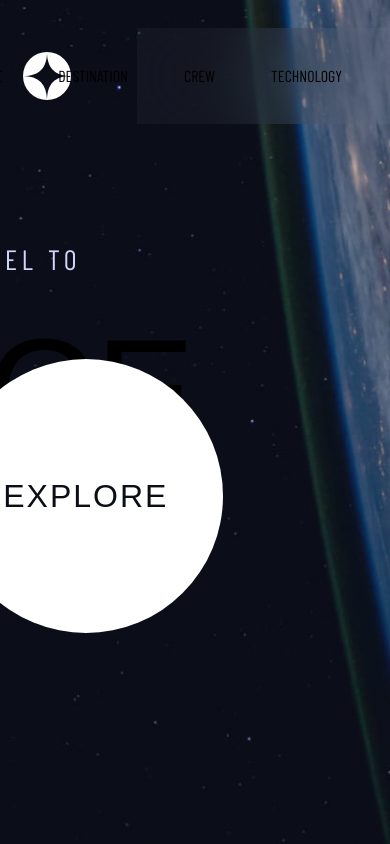
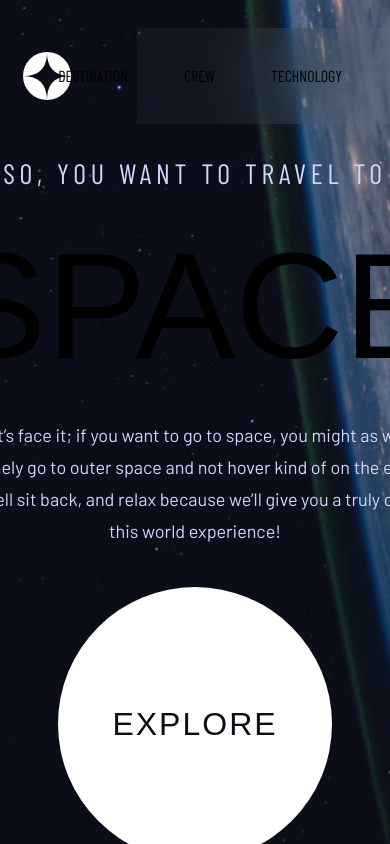
Before and after one commit to jdubcodes/fem-space-tourism, a Next.js app: page / in a window 390 px wide. Built offline with nearby package versions, Linux system fonts and the light colour scheme; a web font is replaced by a local one.

Commit message:
Change main page grid layout for tablet design

```diff
--- a/src/app/page.jsx
+++ b/src/app/page.jsx
@@ -3,8 +3,8 @@ import { barlowCondensed, barlow, bellefair } from './fonts'
 
 export default function Home() {
   return (
-    <main className='page-container h-screen w-screen absolute top-0 bg-[url("/home/background-home-desktop.jpg")] bg-cover bg-center overflow-hidden'>
-      <div className='bottom-0 mx-auto grid grid-cols-2 h-full w-full place-items-end max-w-[69.125rem]'>
+    <main className='py-[18vh] px-[8rem] lg:page-container h-screen w-screen absolute top-0 bg-[url("/home/background-home-desktop.jpg")] bg-cover bg-center overflow-hidden'>
+      <div className='bottom-0 h-full w-full max-w-[69.125rem] mx-auto grid grid-cols-1 lg:grid-cols-2 place-items-center lg:place-items-end gap-10 lg:gap-0 text-center lg:text-left'>
         <div>
           <p className={`${barlowCondensed.className} h5`}>
             So, you want to travel to
```
